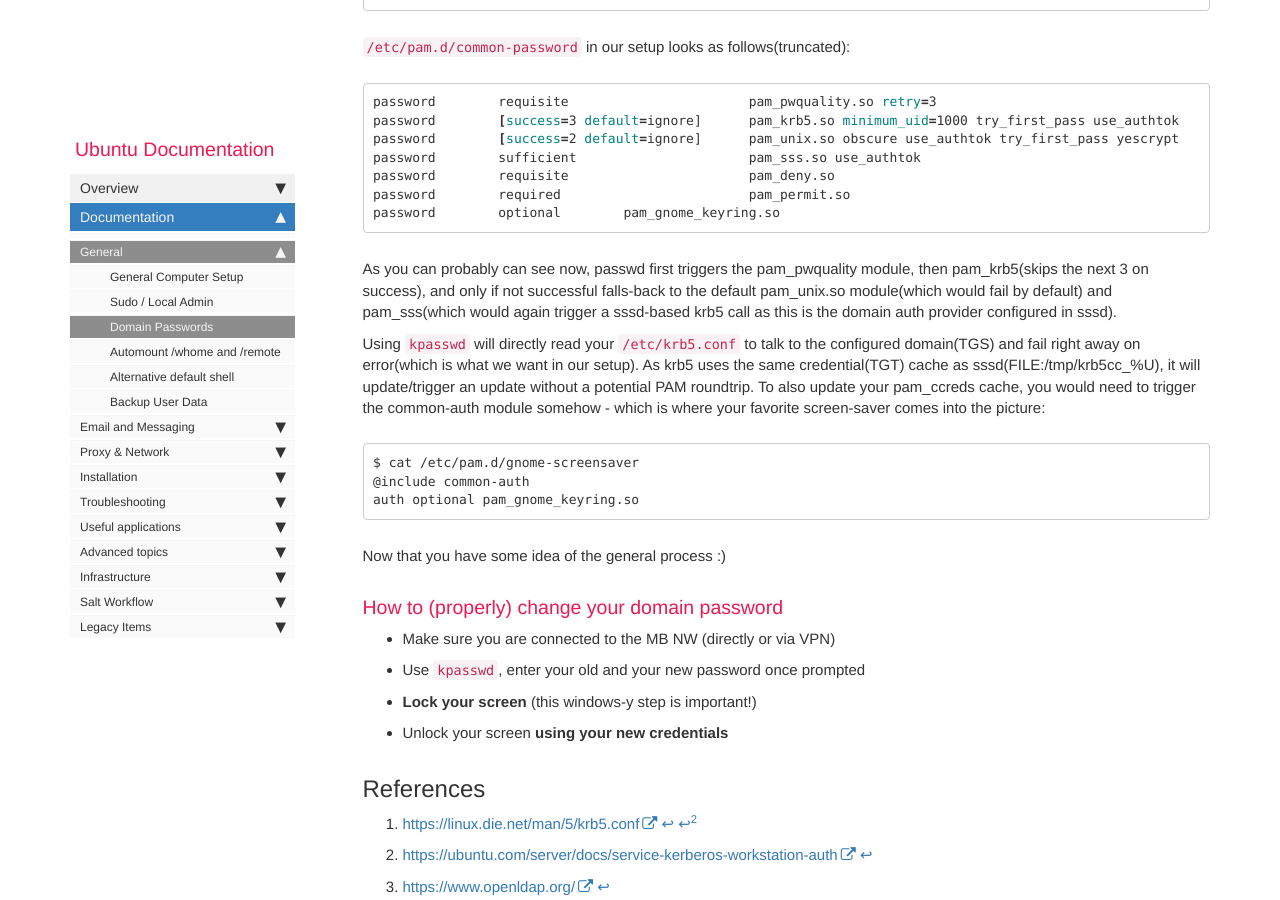
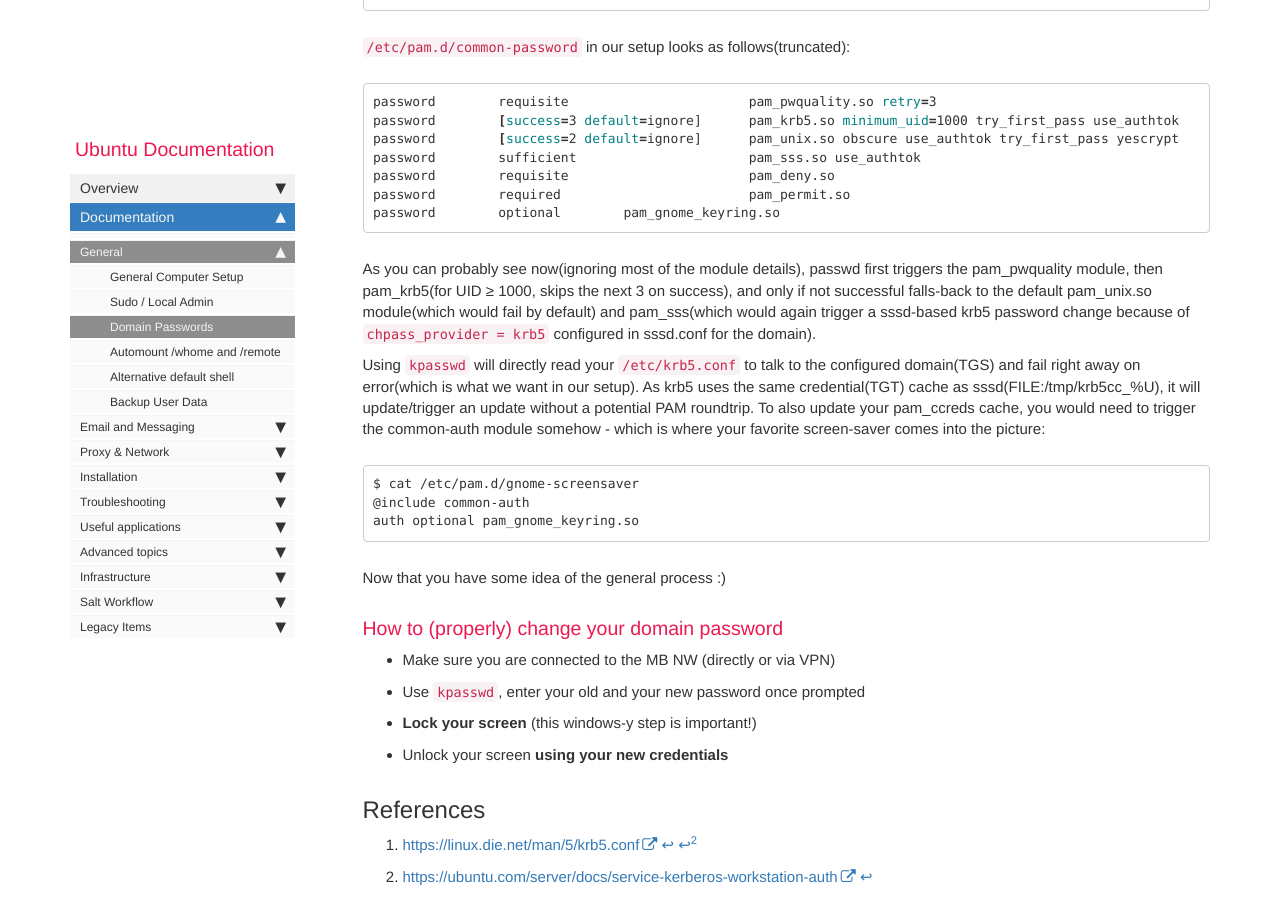
Before and after one commit to RajputPawan/Prometheus, a Jekyll site: the page built from pages/docs/domain_password_change.md, in a window 1280 px wide and 900 px high, scrolled down 3030 px. Built offline with Jekyll 4.4.1, drawn with Linux system fonts in a browser that asks for light colours; comment, search, counter and statistics services are not loaded.

Commit message:
Cosmetics

````diff
--- a/pages/docs/domain_password_change.md
+++ b/pages/docs/domain_password_change.md
@@ -140,7 +140,7 @@ password	required			pam_permit.so
 password	optional	pam_gnome_keyring.so
 ```
 
-As you can probably can see now, passwd first triggers the pam_pwquality module, then pam_krb5(skips the next 3 on success), and only if not successful falls-back to the default pam_unix.so module(which would fail by default) and pam_sss(which would again trigger a sssd-based krb5 call as this is the domain auth provider configured in sssd).
+As you can probably see now(ignoring most of the module details), passwd first triggers the pam_pwquality module, then pam_krb5(for UID ≥ 1000, skips the next 3 on success), and only if not successful falls-back to the default pam_unix.so module(which would fail by default) and pam_sss(which would again trigger a sssd-based krb5 password change because of `chpass_provider = krb5` configured in sssd.conf for the domain).
 
 Using `kpasswd` will directly read your `/etc/krb5.conf` to talk to the configured domain(TGS) and fail right away on error(which is what we want in our setup). As krb5 uses the same credential(TGT) cache as sssd(FILE:/tmp/krb5cc_%U), it will update/trigger an update without a potential PAM roundtrip. To also update your pam_ccreds cache, you would need to trigger the common-auth module somehow - which is where your favorite screen-saver comes into the picture:
 
````
